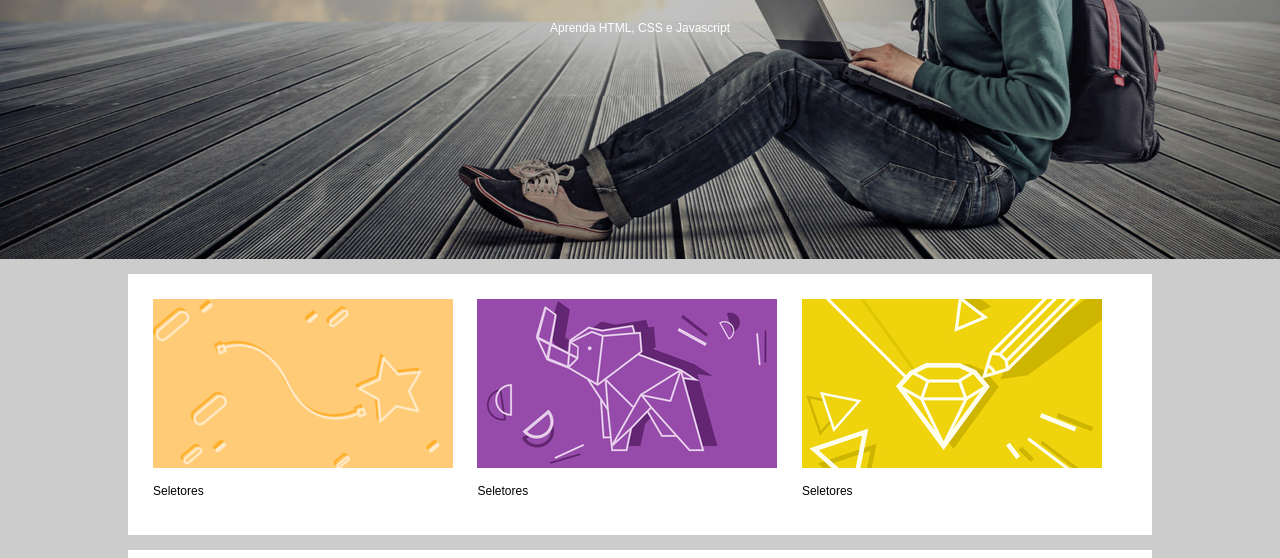
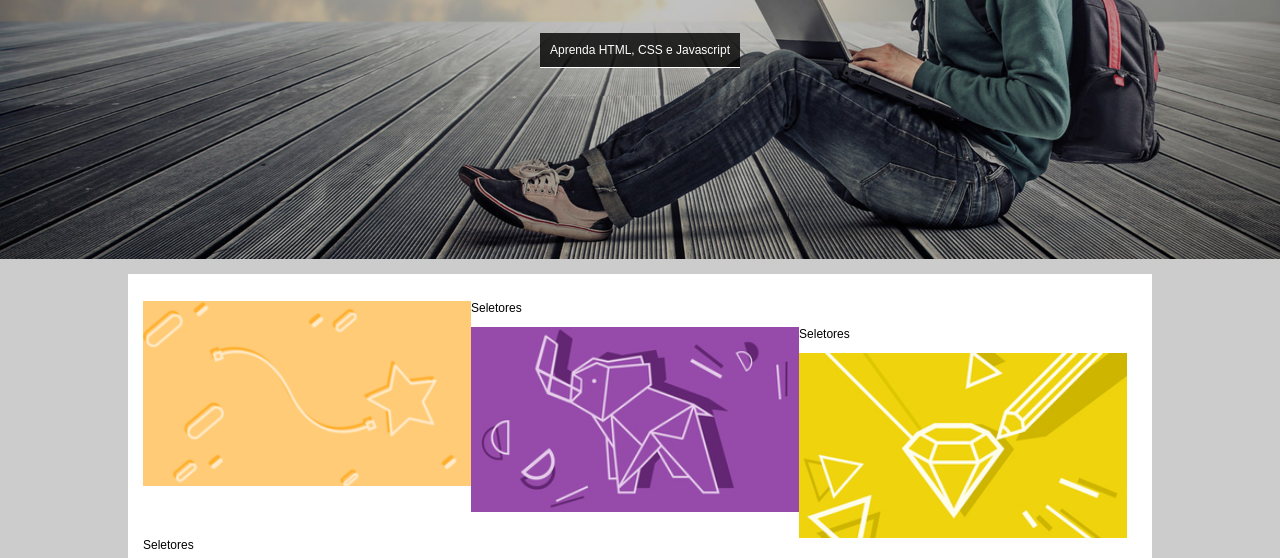
Before and after one commit to fernandaribeirocampos/CURSO-HTML-CSS-JAVASCRIPT, a plain HTML site: page SEÇÃO 3/PROJETO 1/index.html in a window 1280 px wide. Shown: the part 242-800 px from the top of the page. Drawn offline with Linux system fonts and the light colour scheme.

Commit message:
nova atualização

```diff
--- a/SEÇÃO 3/PROJETO 1/css/style.css
+++ b/SEÇÃO 3/PROJETO 1/css/style.css
@@ -49,6 +49,13 @@ body {
     text-shadow: 3px 3px 5px #333;
 }
 
+.hero-content p {
+    background-color: rgba(0,0,0, 0.8);
+    display: inline-block;
+    padding: 10px;
+    border-bottom: solid 1px white;
+}
+
 main {
     width: 80%;
     margin: auto;
@@ -58,11 +65,17 @@ main {
     background-color: white;
     padding: 15px;
     margin-top: 15px;
+    overflow: auto;
 }
 
-.content-section div {
-    display: inline-block;
-    margin: 10px;
+.card {
+    width: 33%;
+    float: left;
+    box-sizing: border-box;
+}
+
+.card img {
+    width: 100%;
 }
 
 h2 {
```
